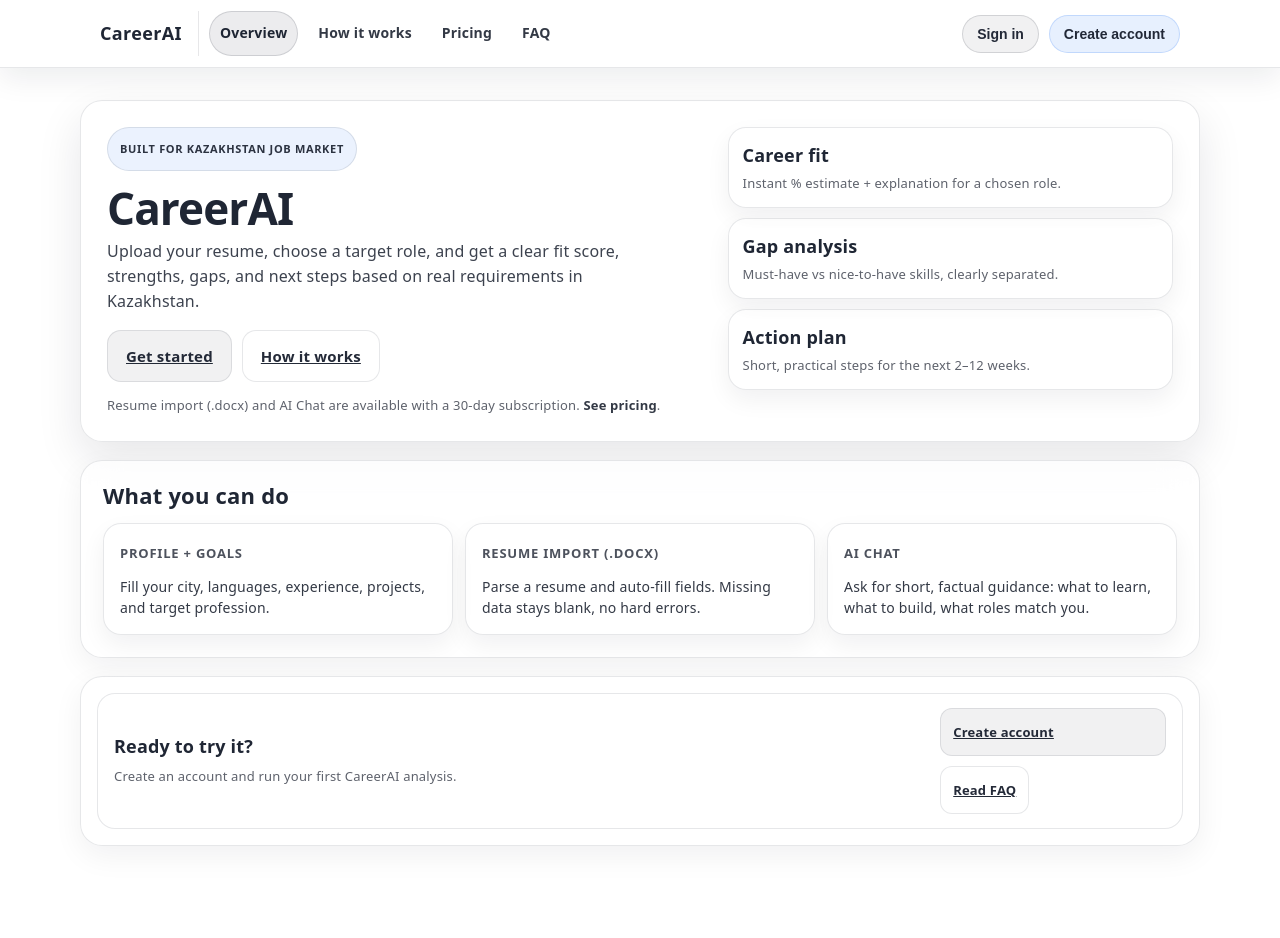
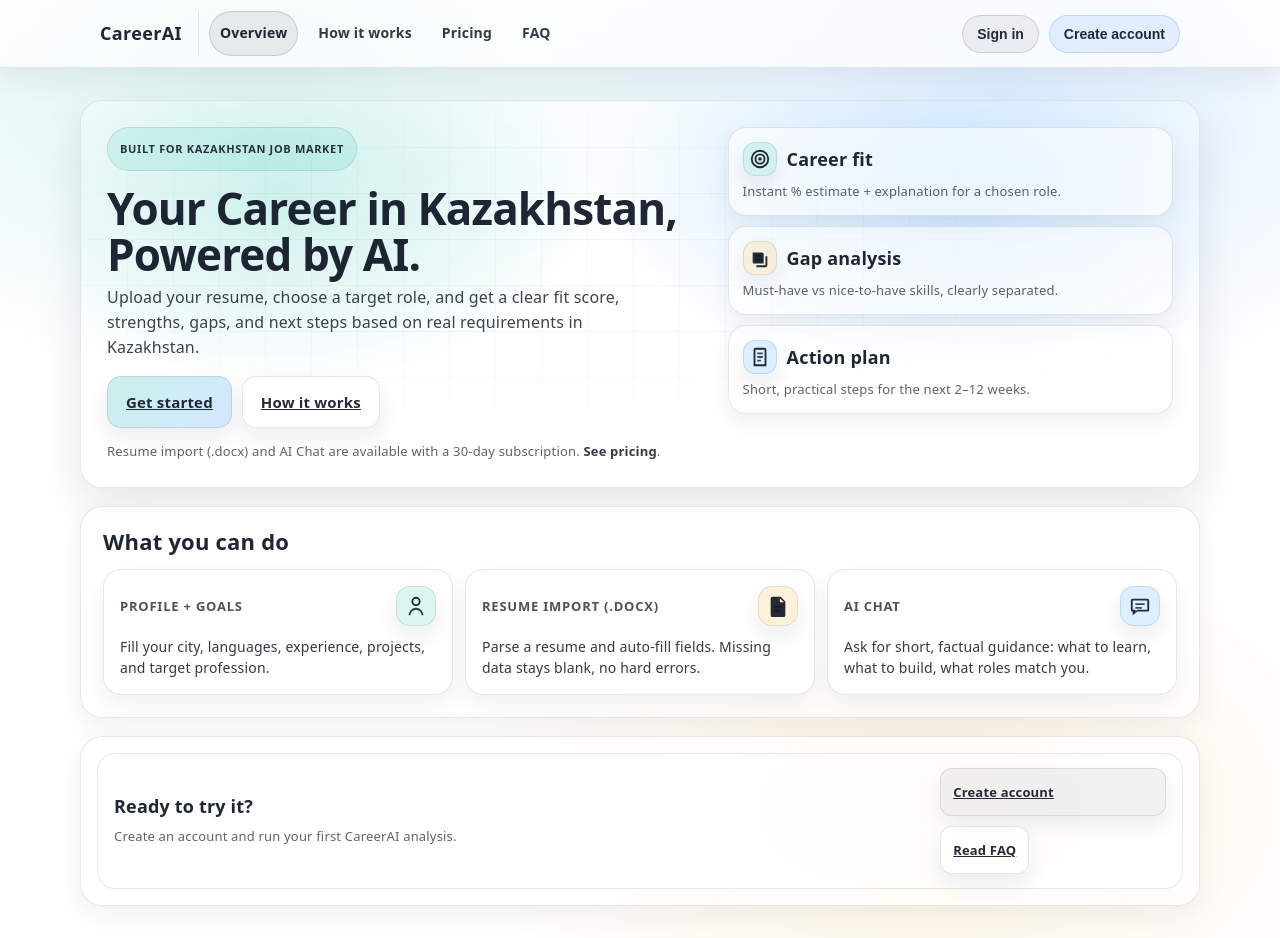
Before and after one commit to aisamzhan/careerai, a React (Vite) app in the folder frontend/: page / in a window 1280 px wide. Before the commit the page ends 878 px from the top, so only its background shows below. Built offline with nearby package versions, Linux system fonts and the light colour scheme; no server answers.

Commit message:
Polish landing visuals (background, icons, hover effects)

```diff
--- a/frontend/src/App.css
+++ b/frontend/src/App.css
@@ -30,11 +30,19 @@
   --glass-border-strong: rgba(17, 24, 39, 0.14);
   --glass-shadow: 0 18px 45px rgba(17, 24, 39, 0.10);
   --focus-ring: 0 0 0 4px rgba(59, 130, 246, 0.18);
+
+  --accent: #0a84ff;
+  --accent-2: #14b8a6;
+  --accent-3: #f59e0b;
 }
 
 /* Clean white background + glass UI */
 body {
-  background: #fff;
+  background:
+    radial-gradient(1000px 520px at 20% 10%, rgba(20, 184, 166, 0.14), rgba(255, 255, 255, 0) 55%),
+    radial-gradient(900px 520px at 78% 12%, rgba(10, 132, 255, 0.14), rgba(255, 255, 255, 0) 55%),
+    radial-gradient(820px 520px at 72% 86%, rgba(245, 158, 11, 0.12), rgba(255, 255, 255, 0) 55%),
+    #fff;
   color: var(--text);
   min-height: 100dvh;
 }
@@ -242,6 +250,19 @@
 
 .button:active {
   transform: translateY(0);
+}
+
+.landing .button {
+  box-shadow: 0 10px 22px rgba(17, 24, 39, 0.08);
+}
+
+.landing__cta .button:not(.button--ghost) {
+  background: linear-gradient(135deg, rgba(20, 184, 166, 0.22), rgba(10, 132, 255, 0.18));
+  border: 1px solid rgba(17, 24, 39, 0.10);
+}
+
+.landing__cta .button:not(.button--ghost):hover {
+  background: linear-gradient(135deg, rgba(20, 184, 166, 0.28), rgba(10, 132, 255, 0.22));
 }
 
 .button--sm {
@@ -568,6 +589,38 @@
   box-shadow: var(--glass-shadow);
   backdrop-filter: blur(18px);
   min-width: 0;
+  position: relative;
+  overflow: hidden;
+}
+
+.landing__hero::before {
+  content: "";
+  position: absolute;
+  inset: -2px;
+  background:
+    radial-gradient(520px 320px at 18% 25%, rgba(20, 184, 166, 0.22), rgba(255, 255, 255, 0) 60%),
+    radial-gradient(560px 340px at 78% 22%, rgba(10, 132, 255, 0.22), rgba(255, 255, 255, 0) 62%);
+  pointer-events: none;
+  opacity: 0.85;
+}
+
+.landing__hero::after {
+  content: "";
+  position: absolute;
+  inset: 0;
+  background-image:
+    linear-gradient(rgba(17, 24, 39, 0.035) 1px, transparent 1px),
+    linear-gradient(90deg, rgba(17, 24, 39, 0.03) 1px, transparent 1px);
+  background-size: 46px 46px, 46px 46px;
+  mask-image: radial-gradient(75% 65% at 40% 40%, black 40%, transparent 72%);
+  pointer-events: none;
+  opacity: 0.9;
+}
+
+.landing__heroLeft,
+.landing__heroRight {
+  position: relative;
+  z-index: 1;
 }
 
 @media (max-width: 980px) {
@@ -583,7 +636,7 @@
   padding: 8px 12px;
   border-radius: 999px;
   border: 1px solid var(--glass-border);
-  background: rgba(59, 130, 246, 0.10);
+  background: rgba(20, 184, 166, 0.12);
   color: rgba(17, 24, 39, 0.88);
   font-weight: 900;
   letter-spacing: 0.06em;
@@ -648,6 +701,42 @@
   background: rgba(255, 255, 255, 0.58);
   border: 1px solid var(--glass-border);
   box-shadow: 0 10px 25px rgba(17, 24, 39, 0.06);
+  transition: transform 0.18s ease, box-shadow 0.18s ease, background 0.18s ease;
+}
+
+.landing__miniCard:hover {
+  transform: translateY(-2px);
+  background: rgba(255, 255, 255, 0.70);
+  box-shadow: 0 14px 32px rgba(17, 24, 39, 0.10);
+}
+
+.landing__miniTop {
+  display: flex;
+  align-items: center;
+  gap: 10px;
+}
+
+.landing__miniIcon {
+  width: 34px;
+  height: 34px;
+  border-radius: 12px;
+  display: grid;
+  place-items: center;
+  border: 1px solid var(--glass-border);
+  box-shadow: 0 10px 20px rgba(17, 24, 39, 0.08);
+  color: rgba(17, 24, 39, 0.92);
+}
+
+.landing__miniIcon--teal {
+  background: rgba(20, 184, 166, 0.14);
+}
+
+.landing__miniIcon--amber {
+  background: rgba(245, 158, 11, 0.14);
+}
+
+.landing__miniIcon--blue {
+  background: rgba(10, 132, 255, 0.14);
 }
 
 .landing__miniTitle {
@@ -705,6 +794,45 @@
   border: 1px solid var(--glass-border);
   box-shadow: 0 10px 25px rgba(17, 24, 39, 0.06);
   min-width: 0;
+  transition: transform 0.18s ease, box-shadow 0.18s ease, background 0.18s ease, border-color 0.18s ease;
+  cursor: default;
+}
+
+.glassCard:hover {
+  transform: translateY(-3px);
+  background: rgba(255, 255, 255, 0.74);
+  border-color: rgba(17, 24, 39, 0.16);
+  box-shadow: 0 16px 36px rgba(17, 24, 39, 0.10);
+}
+
+.glassCard__top {
+  display: flex;
+  align-items: center;
+  justify-content: space-between;
+  gap: 12px;
+}
+
+.glassCard__icon {
+  width: 40px;
+  height: 40px;
+  border-radius: 14px;
+  display: grid;
+  place-items: center;
+  border: 1px solid var(--glass-border);
+  color: rgba(17, 24, 39, 0.92);
+  box-shadow: 0 10px 22px rgba(17, 24, 39, 0.08);
+}
+
+.glassCard__icon--teal {
+  background: rgba(20, 184, 166, 0.14);
+}
+
+.glassCard__icon--amber {
+  background: rgba(245, 158, 11, 0.14);
+}
+
+.glassCard__icon--blue {
+  background: rgba(10, 132, 255, 0.14);
 }
 
 .glassCard__title {
--- a/frontend/src/pages/LandingPage.jsx
+++ b/frontend/src/pages/LandingPage.jsx
@@ -1,5 +1,84 @@
 import { Link, useNavigate } from 'react-router-dom';
 import { useMemo } from 'react';
+
+function IconTarget(props) {
+  return (
+    <svg viewBox="0 0 24 24" width="22" height="22" aria-hidden="true" {...props}>
+      <path
+        d="M12 2a10 10 0 1010 10A10.01 10.01 0 0012 2zm0 18a8 8 0 118-8 8.01 8.01 0 01-8 8zm0-14a6 6 0 106 6 6.01 6.01 0 00-6-6zm0 10a4 4 0 114-4 4.01 4.01 0 01-4 4zm0-6a2 2 0 102 2 2 2 0 00-2-2z"
+        fill="currentColor"
+      />
+    </svg>
+  );
+}
+
+function IconGap(props) {
+  return (
+    <svg viewBox="0 0 24 24" width="22" height="22" aria-hidden="true" {...props}>
+      <path
+        d="M4 6h10a2 2 0 012 2v10H6a2 2 0 01-2-2V6zm14 4h2v10a2 2 0 01-2 2H8v-2h10V10z"
+        fill="currentColor"
+      />
+      <path d="M7 9h6v2H7V9zm0 4h7v2H7v-2z" fill="currentColor" opacity="0.85" />
+    </svg>
+  );
+}
+
+function IconPlan(props) {
+  return (
+    <svg viewBox="0 0 24 24" width="22" height="22" aria-hidden="true" {...props}>
+      <path
+        d="M7 2h10a2 2 0 012 2v18H5V4a2 2 0 012-2zm0 2v16h10V4H7z"
+        fill="currentColor"
+      />
+      <path
+        d="M9 7h6v2H9V7zm0 4h6v2H9v-2zm0 4h4v2H9v-2z"
+        fill="currentColor"
+        opacity="0.85"
+      />
+    </svg>
+  );
+}
+
+function IconProfile(props) {
+  return (
+    <svg viewBox="0 0 24 24" width="22" height="22" aria-hidden="true" {...props}>
+      <path
+        d="M12 12a5 5 0 10-5-5 5.01 5.01 0 005 5zm0-8a3 3 0 11-3 3 3 3 0 013-3z"
+        fill="currentColor"
+      />
+      <path
+        d="M4 22a8 8 0 0116 0h-2a6 6 0 00-12 0H4z"
+        fill="currentColor"
+        opacity="0.9"
+      />
+    </svg>
+  );
+}
+
+function IconDoc(props) {
+  return (
+    <svg viewBox="0 0 24 24" width="22" height="22" aria-hidden="true" {...props}>
+      <path
+        d="M6 2h9l5 5v15a2 2 0 01-2 2H6a2 2 0 01-2-2V4a2 2 0 012-2zm8 1.5V8h4.5L14 3.5z"
+        fill="currentColor"
+      />
+      <path d="M8 12h8v2H8v-2zm0 4h7v2H8v-2z" fill="currentColor" opacity="0.85" />
+    </svg>
+  );
+}
+
+function IconChat(props) {
+  return (
+    <svg viewBox="0 0 24 24" width="22" height="22" aria-hidden="true" {...props}>
+      <path
+        d="M4 4h16a2 2 0 012 2v10a2 2 0 01-2 2H9l-5 4v-4H4a2 2 0 01-2-2V6a2 2 0 012-2zm0 2v10h2h1v1.8L9.2 16H20V6H4z"
+        fill="currentColor"
+      />
+      <path d="M7 9h10v2H7V9zm0 4h7v2H7v-2z" fill="currentColor" opacity="0.85" />
+    </svg>
+  );
+}
 
 function LandingPage() {
   const navigate = useNavigate();
@@ -12,7 +91,7 @@
         <section className="landing__hero">
           <div className="landing__heroLeft">
             <div className="landing__badge">Built for Kazakhstan job market</div>
-            <h1 className="landing__title">CareerAI</h1>
+            <h1 className="landing__title">Your Career in Kazakhstan, Powered by AI.</h1>
             <p className="landing__lead">
               Upload your resume, choose a target role, and get a clear fit score, strengths, gaps, and
               next steps based on real requirements in Kazakhstan.
@@ -45,15 +124,30 @@
 
           <div className="landing__heroRight" aria-label="Key benefits">
             <div className="landing__miniCard">
+              <div className="landing__miniTop">
+                <span className="landing__miniIcon landing__miniIcon--teal">
+                  <IconTarget />
+                </span>
                 <div className="landing__miniTitle">Career fit</div>
+              </div>
               <div className="landing__miniText">Instant % estimate + explanation for a chosen role.</div>
             </div>
             <div className="landing__miniCard">
+              <div className="landing__miniTop">
+                <span className="landing__miniIcon landing__miniIcon--amber">
+                  <IconGap />
+                </span>
                 <div className="landing__miniTitle">Gap analysis</div>
+              </div>
               <div className="landing__miniText">Must-have vs nice-to-have skills, clearly separated.</div>
             </div>
             <div className="landing__miniCard">
+              <div className="landing__miniTop">
+                <span className="landing__miniIcon landing__miniIcon--blue">
+                  <IconPlan />
+                </span>
                 <div className="landing__miniTitle">Action plan</div>
+              </div>
               <div className="landing__miniText">Short, practical steps for the next 2–12 weeks.</div>
             </div>
           </div>
@@ -63,19 +157,34 @@
           <h2 className="landing__h2">What you can do</h2>
           <div className="landing__grid">
             <div className="glassCard">
+              <div className="glassCard__top">
                 <div className="glassCard__title">Profile + Goals</div>
+                <span className="glassCard__icon glassCard__icon--teal">
+                  <IconProfile />
+                </span>
+              </div>
               <div className="glassCard__text">
                 Fill your city, languages, experience, projects, and target profession.
               </div>
             </div>
             <div className="glassCard">
+              <div className="glassCard__top">
                 <div className="glassCard__title">Resume Import (.docx)</div>
+                <span className="glassCard__icon glassCard__icon--amber">
+                  <IconDoc />
+                </span>
+              </div>
               <div className="glassCard__text">
                 Parse a resume and auto-fill fields. Missing data stays blank, no hard errors.
               </div>
             </div>
             <div className="glassCard">
+              <div className="glassCard__top">
                 <div className="glassCard__title">AI Chat</div>
+                <span className="glassCard__icon glassCard__icon--blue">
+                  <IconChat />
+                </span>
+              </div>
               <div className="glassCard__text">
                 Ask for short, factual guidance: what to learn, what to build, what roles match you.
               </div>
```
Lines whose indentation alone changed are shown as unchanged.
